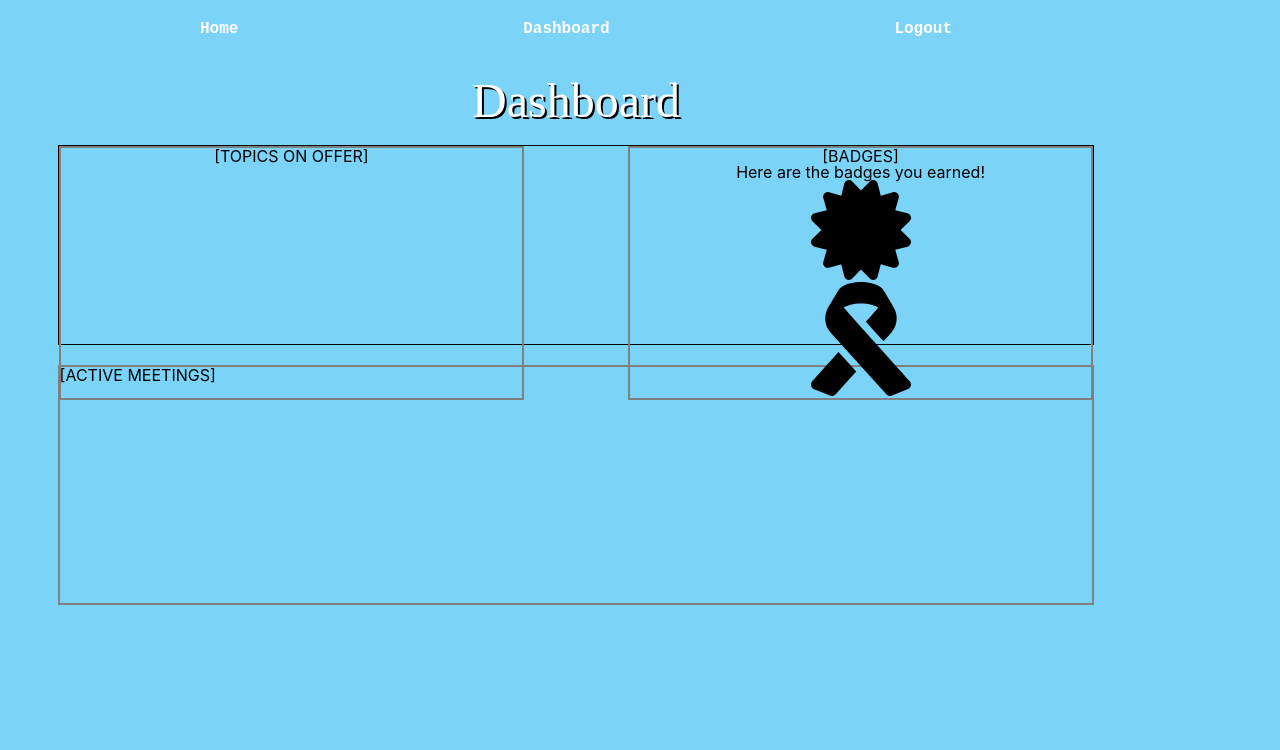
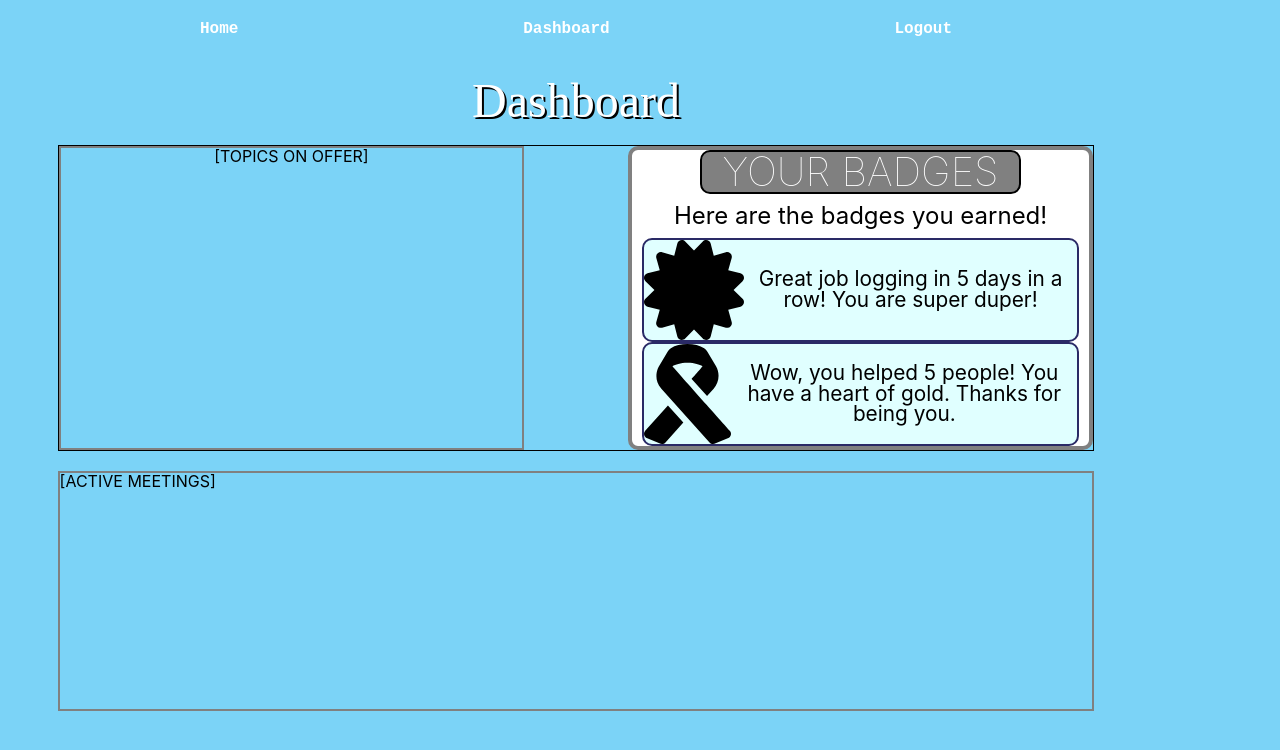
Before and after one commit to NandoTheessen/Pair-Me-LS-Winter-Hakathon-Submission, a React (Create React App) app in the folder pair-me-client/: page /dashboard in a window 1280 px wide. Shown: the top 750 px of the page. Built offline with nearby package versions, Linux system fonts and the light colour scheme.

Commit message:
Styled the badges component and found a few svg files for the badges.

```diff
--- a/pair-me-client/src/App.css
+++ b/pair-me-client/src/App.css
@@ -144,7 +144,7 @@ table {
 
 :root {
   --background-bg: #7bd3f7;
-  --special-color: ;
+  --badge-background: white;
 }
 
 @import url('https://fonts.googleapis.com/css?family=Montserrat|Oswald|Lobster|Lato');
@@ -405,7 +405,7 @@ body {
   display: flex;
   flex-flow: row wrap;
   justify-content: space-between;
-  height: 25vh;
+  /* height: 25vh; */
 }
 
 .dashboard-banner h1 {
@@ -423,21 +423,53 @@ body {
   border: 2px solid gray;
 }
 
-.badges {
-  text-align: center;
-  border: 2px solid gray;
-  width: 45%;
-}
-
 .active-meetings {
   width: 100%;
   border: 2px solid gray;
   height: 30vh;
   margin: 20px 0px;
 }
+.badges-container {
+  text-align: center;
+  border-radius: 10px;
+  border: 4px solid gray;
+  width: 45%;
+  background: white;
+}
 
+.badges-header {
+  border: 2px solid black;
+  border-radius: 10px;
+  font-size: 2.5rem;
+  width: 70%;
+  margin: 0 auto;
+  font-weight: 100;
+  background: grey;
+  color: white;
+}
+.badges-text {
+  /* border: 2px solid black; */
+  font-size: 1.5rem;
+  padding: 10px 0px;
+  border-radius: 10px;
+}
+
+.badge-container {
+  display: flex;
+  background: var(--badge-background);
+  border: 2px solid rgb(42, 42, 102);
+  border-radius: 10px;
+  background: lightcyan;
+  margin: 0 10px;
+}
+
+.badge-description {
+  font-size: 1.3rem;
+  align-self: center;
+}
 .badge {
   width: 100px;
+  height: 100px;
 }
 /****************************************************************************************************/
 /*** END DASHBOARD ***/
--- a/pair-me-client/src/App.js
+++ b/pair-me-client/src/App.js
@@ -33,12 +33,16 @@ class App extends Component {
       {
         id: 0,
         imageUrl: certificate_solid,
-        name: 'consecutive_5'
+        name: 'consecutive_5',
+        description:
+          'Great job logging in 5 days in a row! You are super duper!'
       },
       {
         id: 1,
         imageUrl: ribbon_solid,
-        name: 'good_sherpa_5'
+        name: 'good_sherpa_5',
+        description:
+          'Wow, you helped 5 people! You have a heart of gold. Thanks for being you.'
       }
     ]
     /*
--- a/pair-me-client/src/components/Dashboard.js
+++ b/pair-me-client/src/components/Dashboard.js
@@ -20,12 +20,13 @@ class Dashboard extends React.Component {
 
         <div className="beacon-container">
           <div className="ask-beacons">[TOPICS ON OFFER]</div>
-          <div className="badges">
-            [BADGES]
-            <p>Here are the badges you earned!</p>
+          <div className="badges-container">
+            <div className="badges-header">YOUR BADGES</div>
+            <div className="badges-text">Here are the badges you earned!</div>
             {this.props.badges.map(badge => (
-              <div key={badge.id}>
+              <div className="badge-container" key={badge.id}>
                 <img className="badge" src={badge.imageUrl} alt={badge.name} />
+                <p className="badge-description">{badge.description}</p>
               </div>
             ))}
             <div />
```
